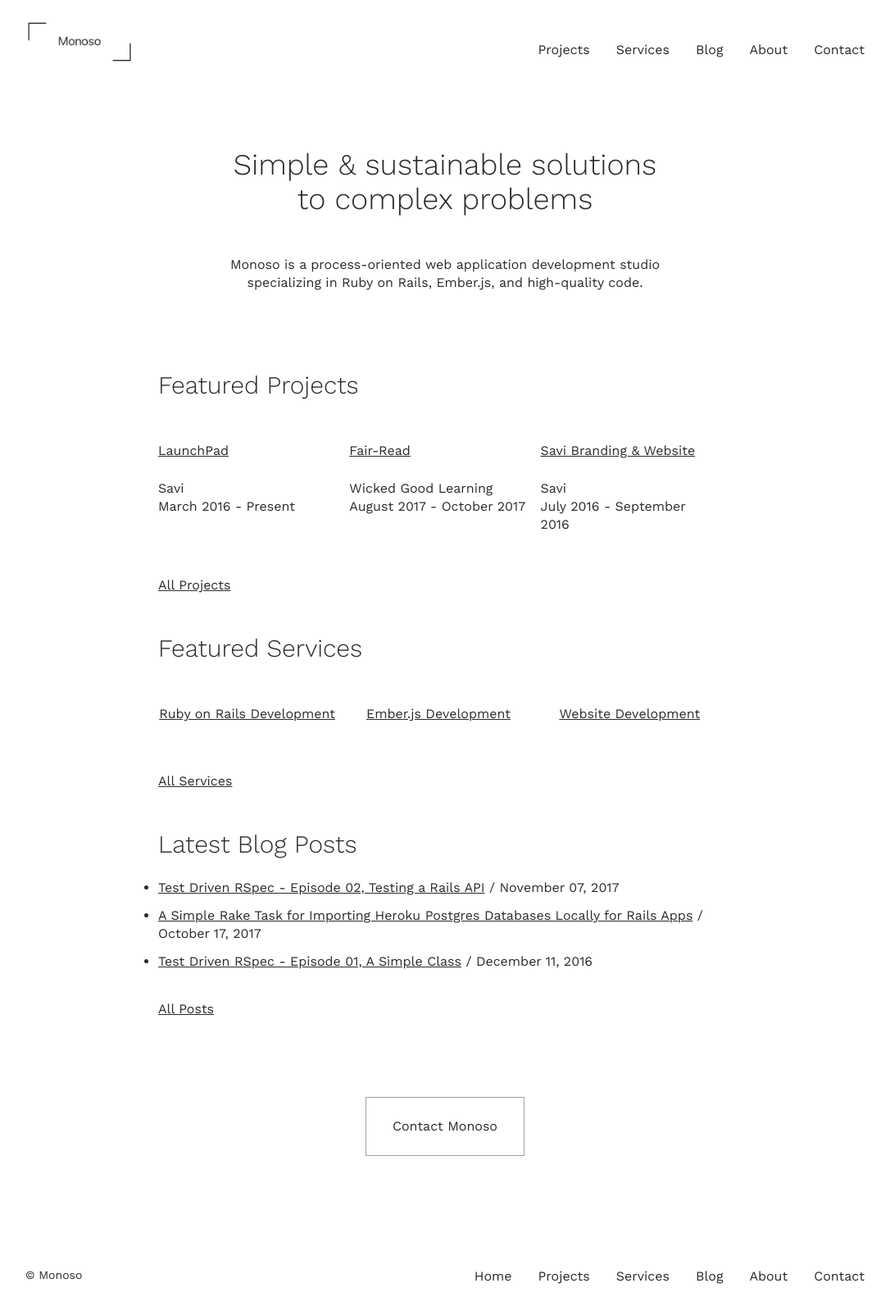
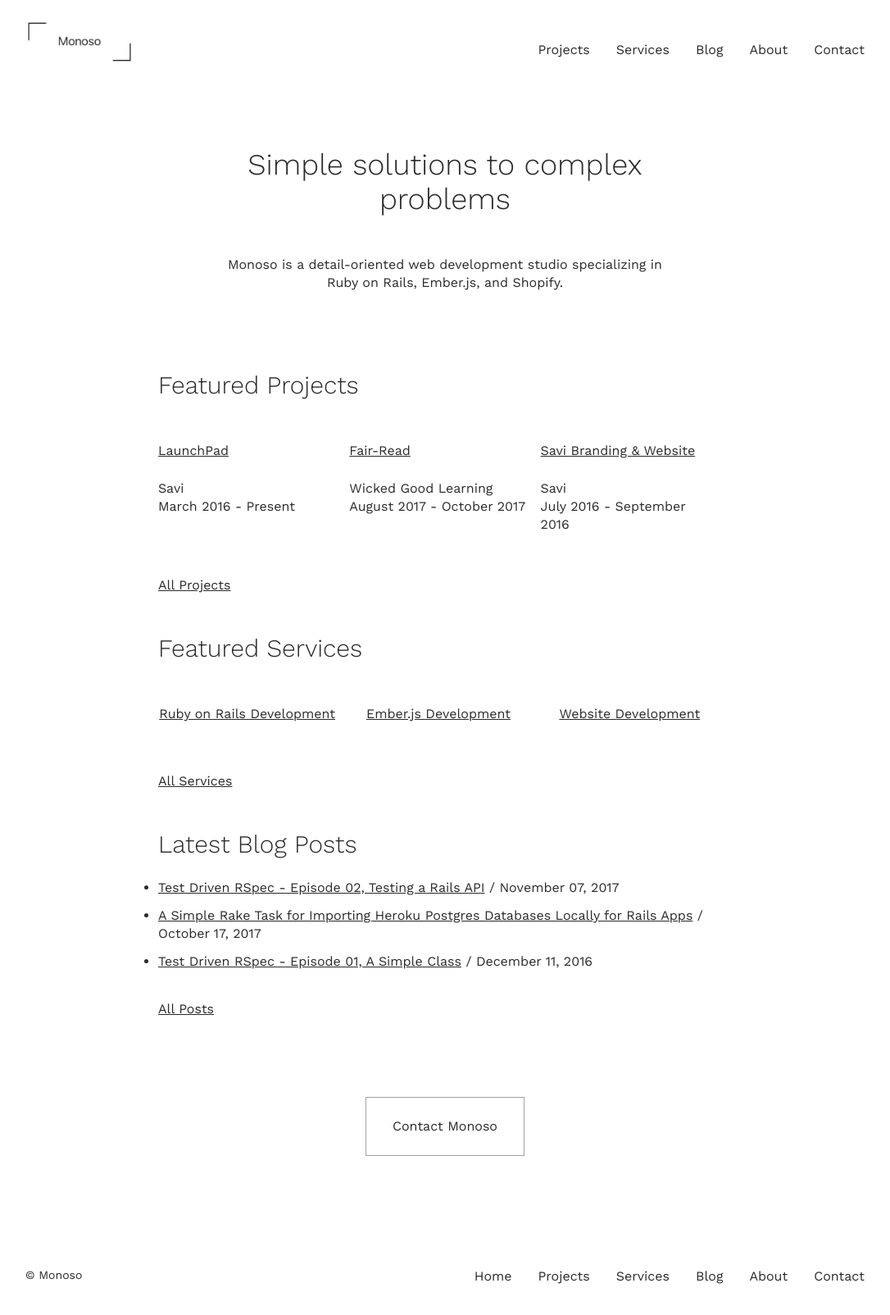
Before and after one commit to brettchalupa/brettcodes, a Jekyll site: the page built from index.html, in a window 1280 px wide. Shown: the whole page at 82% size, without its empty margins (97-1183 px from the left). Built offline with Jekyll 4.4.1, drawn with Linux system fonts in a browser that asks for light colours.

Commit message:
Reword the home page intro text
This simplifies it a bit.

```diff
--- a/index.html
+++ b/index.html
@@ -5,9 +5,9 @@
 
 <div id="home">
   <div class="intro">
-    <h1>Simple &amp; sustainable solutions to complex problems</h1>
+    <h1>Simple solutions to complex problems</h1>
 
-    <p class='intro-description'>Monoso is a process-oriented web application development studio specializing in Ruby on Rails, Ember.js, and high-quality code.</p>
+    <p class='intro-description'>Monoso is a detail-oriented web development studio specializing in Ruby on Rails, Ember.js, and Shopify.</p>
   </div>
 
   <div class='section featured-projects'>
```
